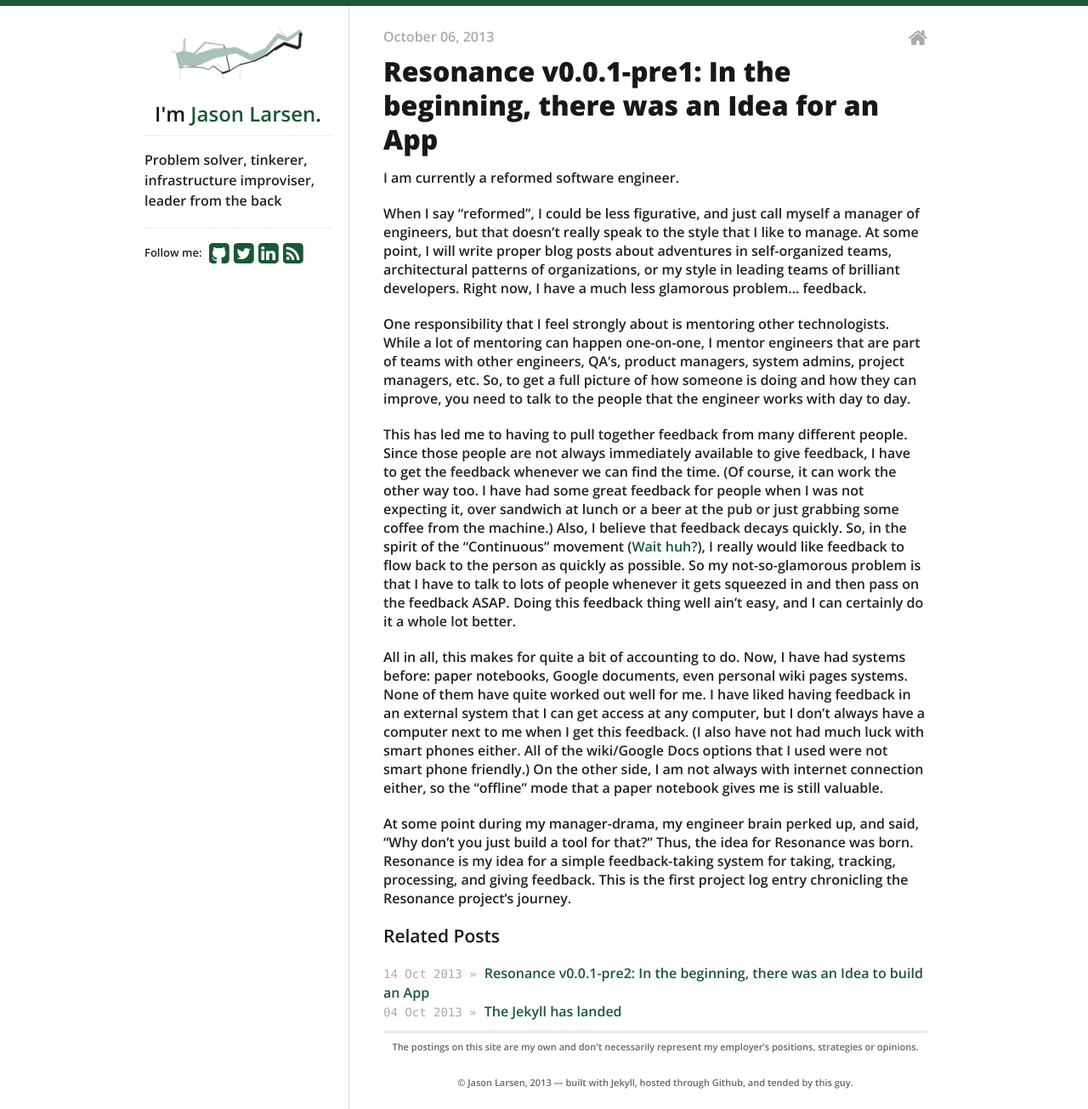
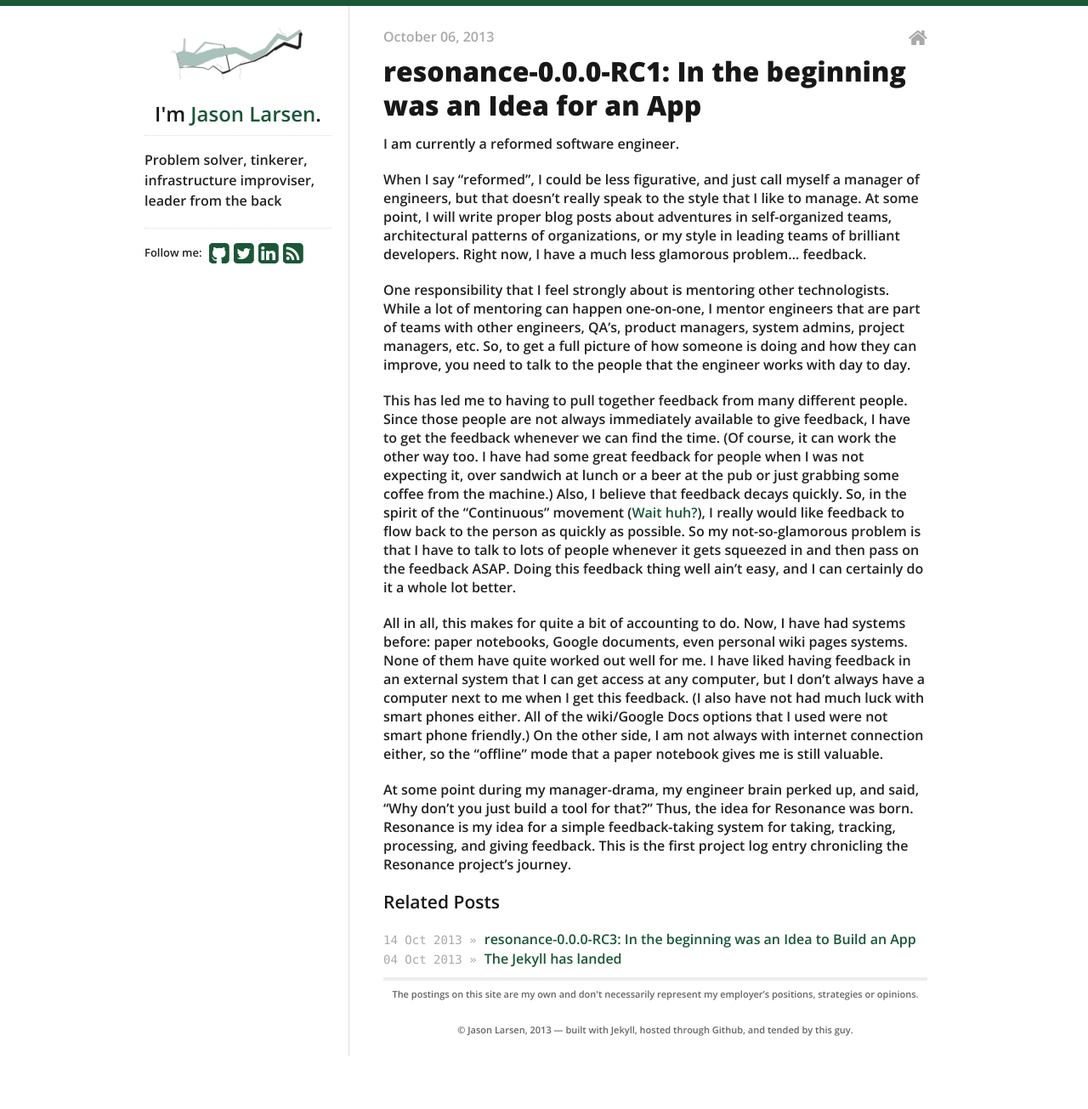
Before and after one commit to jasonklarsen/jasonklarsen.github.io, a Jekyll site: the page built from _posts/2013-10-06-resonance_0_0_1_rc1_idea_for_an_app.md, in a window 1280 px wide. Shown: the whole page at 85% size. Built offline with Jekyll 4.4.1, drawn with Linux system fonts in a browser that asks for light colours; after the commit the page ends 1243 px from its top, so only the background shows below that.

Commit message:
Renaming posts

```diff
--- a/_posts/2013-10-06-resonance_0_0_1_pre1_idea_for_an_app.md
+++ b/_posts/2013-10-06-resonance_0_0_1_rc1_idea_for_an_app.md
@@ -1,6 +1,6 @@
 ---
 layout: post
-title:  "Resonance v0.0.1-pre1: In the beginning, there was an Idea for an App"
+title:  "resonance-0.0.0-RC1: In the beginning was an Idea for an App"
 categories: projectlog
 ---
 
--- a/_posts/2013-10-14-resonance_0_0_1_pre2_idea_to_build_an_app.md
+++ b/_posts/2013-10-14-resonance_0_0_1_rc2_idea_to_build_an_app.md
@@ -1,6 +1,6 @@
 ---
 layout: post
-title:  "Resonance v0.0.1-pre2: In the beginning, there was an Idea to build an App"
+title:  "resonance-0.0.0-RC3: In the beginning was an Idea to Build an App"
 categories: projectlog
 ---
 
```
